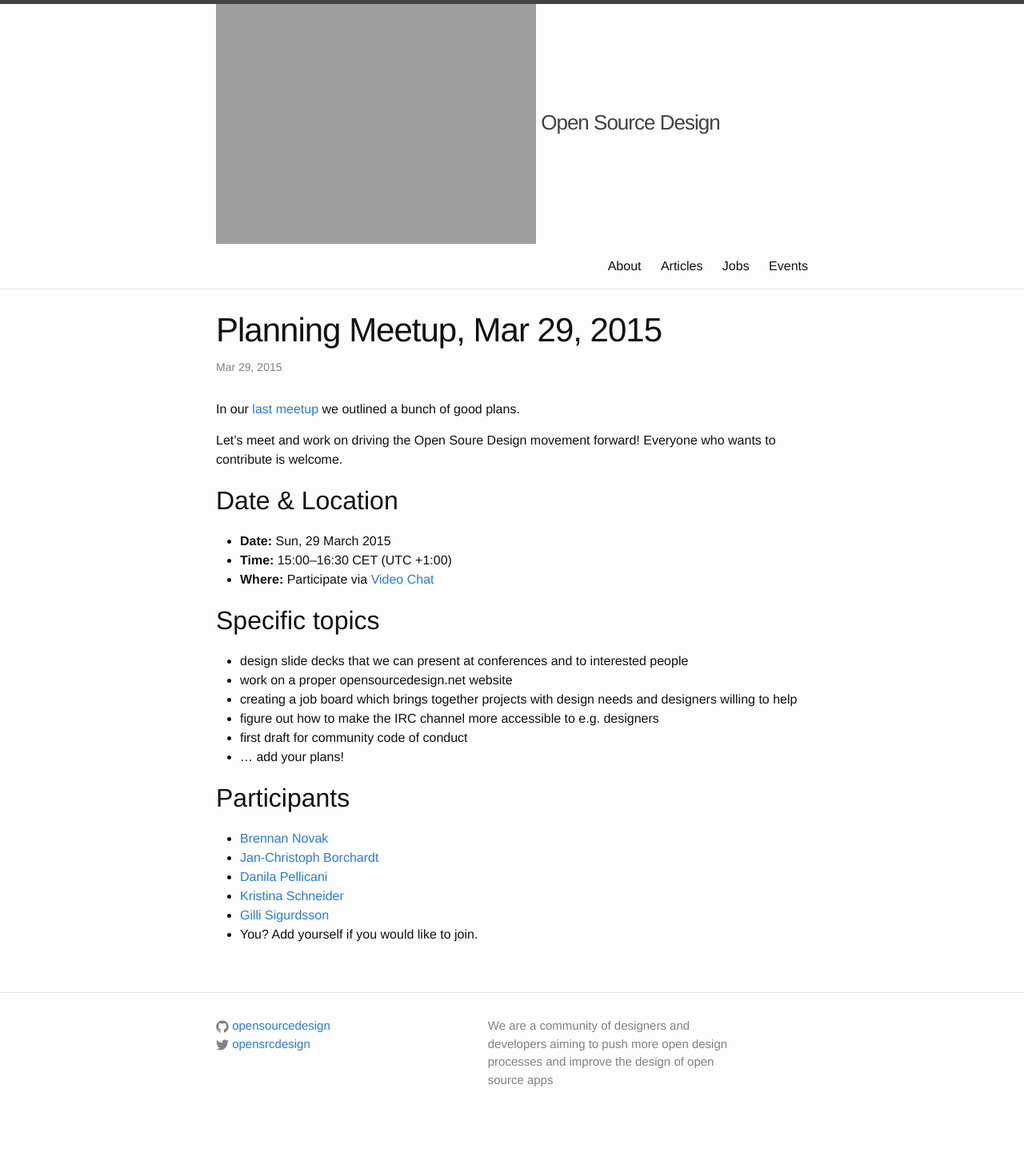
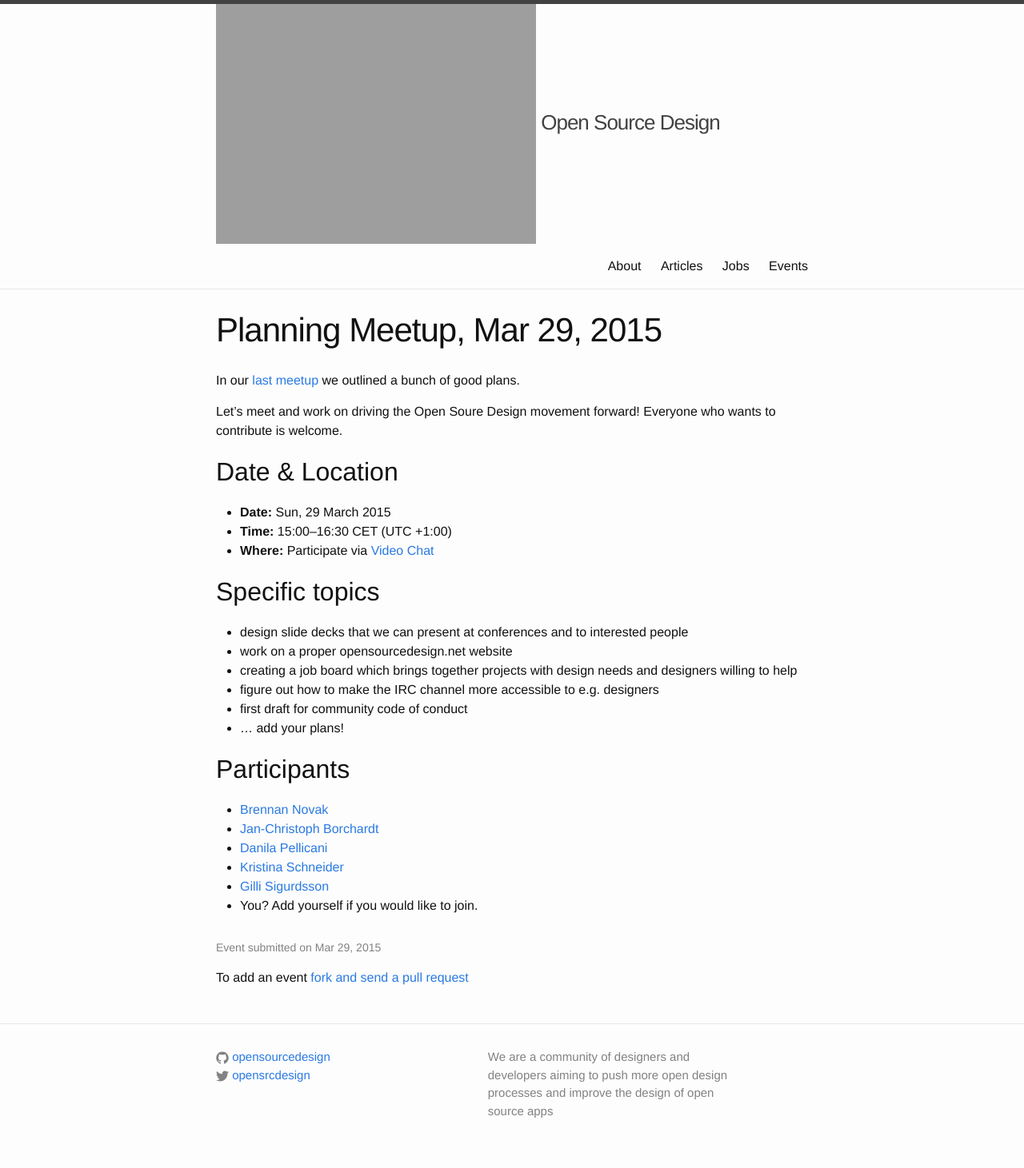
Before and after one commit to opensourcedesign/events, a Jekyll site: the page built from _posts/2015-03-29-planning-meetup.markdown, in a window 1280 px wide. Shown: the whole page at 80% size. Built offline with Jekyll 4.4.1, drawn with Linux system fonts in a browser that asks for light colours; before the commit the page ends 1422 px from its top, so only the background shows below that.

Commit message:
moved publised date to bottom, added submit link

```diff
--- a/_layouts/post.html
+++ b/_layouts/post.html
@@ -5,11 +5,17 @@ layout: default
 
   <header class="post-header">
     <h1 class="post-title">{{ page.title }}</h1>
-    <p class="post-meta">{{ page.date | date: "%b %-d, %Y" }}{% if page.author %} • {{ page.author }}{% endif %}{% if page.meta %} • {{ page.meta }}{% endif %}</p>
   </header>
 
   <article class="post-content">
     {{ content }}
   </article>
 
+  <footer class="post-footer">
+    <p class="post-meta">Event submitted on {{ page.date | date: "%b %-d, %Y" }}{% if page.author %} • {{ page.author }}{% endif %}{% if page.meta %} • {{ page.meta }}{% endif %}</p>
+
+    <p>To add an event <a href="https://github.com/opensourcedesign/events" target="_blank">fork and send a pull request</a></p>
+
+  </footer>
+
 </div>
```
